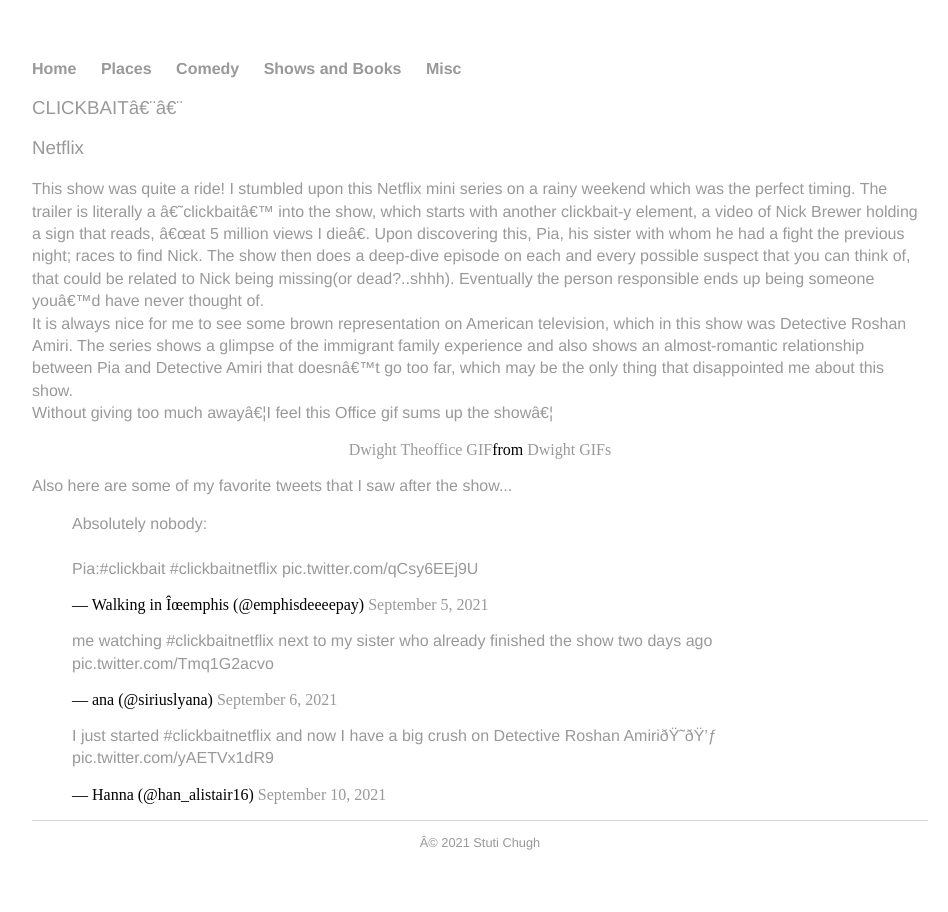
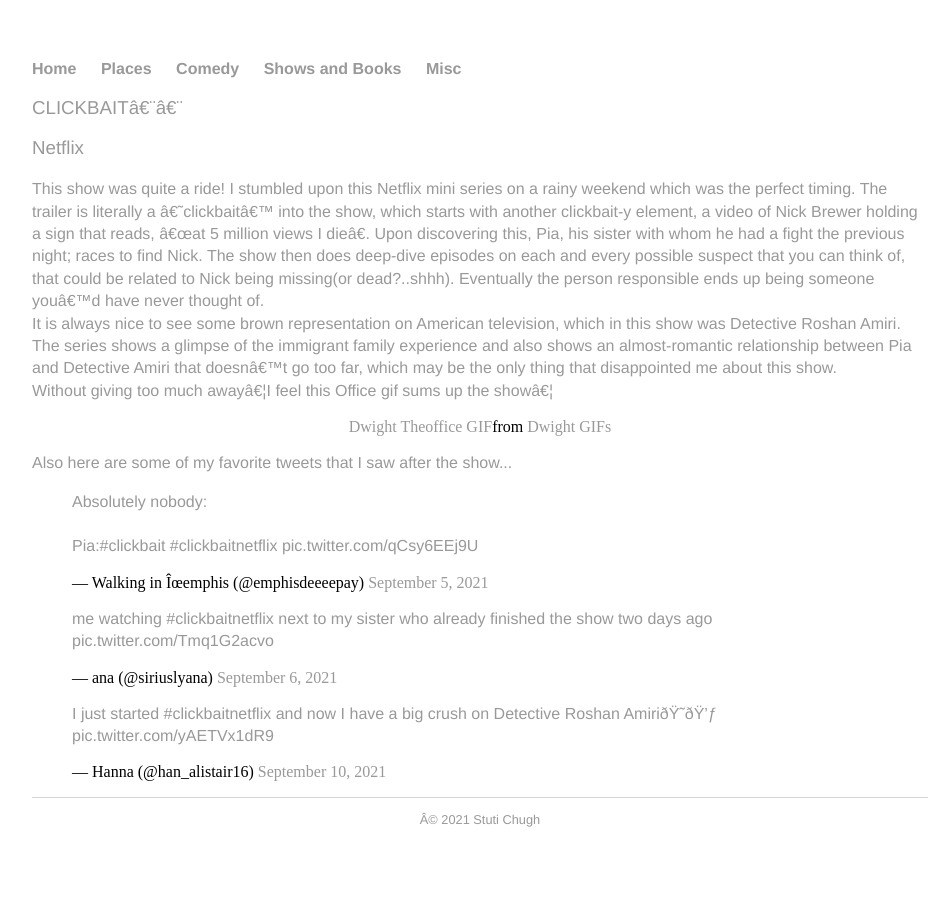
Before and after one commit to stutichugh/stutichugh.github.io, a Jekyll site: the page built from clickbait.html, in a window 1280 px wide. Shown: the whole page, without its empty margins (160-1108 px from the left). Built offline with Jekyll 4.4.1, drawn with Linux system fonts in a browser that asks for light colours; a script that is not in the unit is left out; comment, search, counter and statistics services are not loaded.

Commit message:
maded changes

```diff
--- a/clickbait.html
+++ b/clickbait.html
@@ -9,9 +9,9 @@
   <h3 style="text-align:left;"> Netflix </h3>
 
 <p>
-    This show was quite a ride! I stumbled upon this Netflix mini series on a rainy weekend which was the perfect timing. The trailer is literally a ‘clickbait’ into the show, which starts with another clickbait-y element, a video of Nick Brewer holding a sign that reads, “at 5 million views I die”. Upon discovering this, Pia, his sister with whom he had a fight the previous night; races to find Nick. The show then does a deep-dive episode on each and every possible suspect that you can think of, that could be related to Nick being missing(or dead?..shhh). Eventually the person responsible ends up being someone you’d have never thought of.<br>
+    This show was quite a ride! I stumbled upon this Netflix mini series on a rainy weekend which was the perfect timing. The trailer is literally a ‘clickbait’ into the show, which starts with another clickbait-y element, a video of Nick Brewer holding a sign that reads, “at 5 million views I die”. Upon discovering this, Pia, his sister with whom he had a fight the previous night; races to find Nick. The show then does deep-dive episodes on each and every possible suspect that you can think of, that could be related to Nick being missing(or dead?..shhh). Eventually the person responsible ends up being someone you’d have never thought of.<br>
 
-    It is always nice for me to see some brown representation on American television, which in this show was Detective Roshan Amiri. The series shows a glimpse of the immigrant family experience and also shows an almost-romantic relationship between Pia and Detective Amiri that doesn’t go too far, which may be the only thing that disappointed me about this show. <br>
+    It is always nice to see some brown representation on American television, which in this show was Detective Roshan Amiri. The series shows a glimpse of the immigrant family experience and also shows an almost-romantic relationship between Pia and Detective Amiri that doesn’t go too far, which may be the only thing that disappointed me about this show. <br>
 
     Without giving too much away…I feel this Office gif sums up the show… <br>
 
```
Also changed, not shown: index.html (+4 -4 lines), photos/rsz_homepagephoto.jpg (added), 1 other file.
